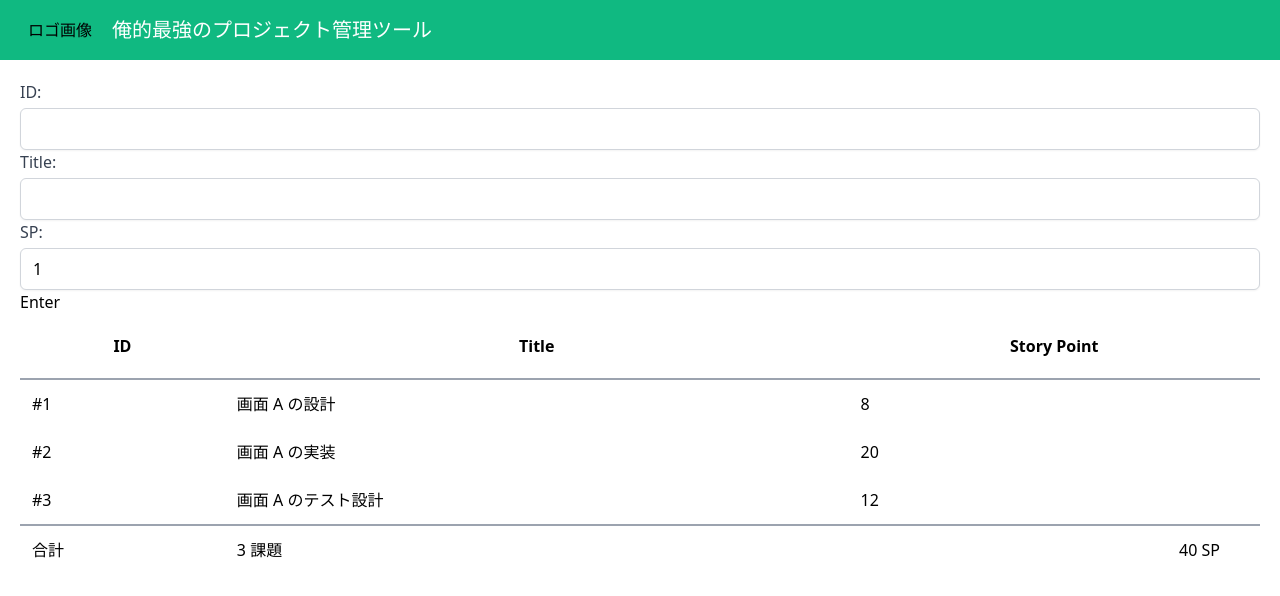
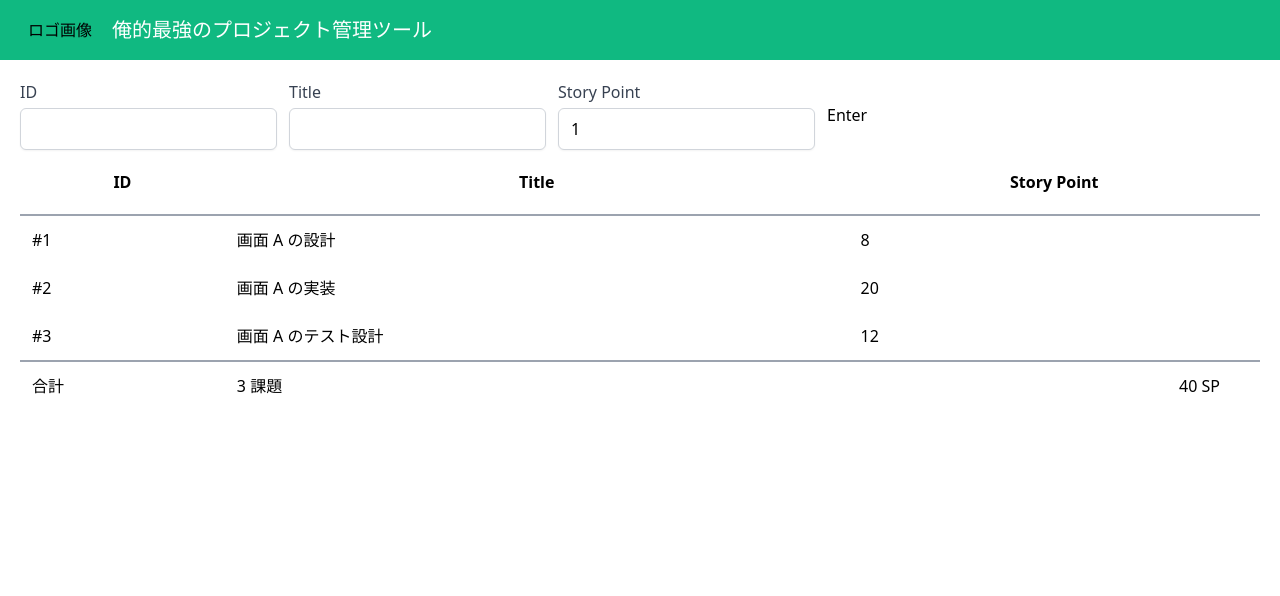
Before and after one commit to s-arikawa/pjm-tools, a Nuxt app: page /planning/product_backlog in a window 1280 px wide. Shown: the top 596 px of the page. Built offline with nearby package versions, Linux system fonts and the light colour scheme.

Commit message:
微調整

```diff
--- a/components/forms/InputForm.vue
+++ b/components/forms/InputForm.vue
@@ -4,10 +4,10 @@ const props = defineProps({label: String})
 <template>
   <label>
     <slot name="label">
-      <span class="text-gray-700">{{ `${label}:` }}</span>
+      <span class="text-gray-700">{{ label }}</span>
     </slot>
     <slot>
-      <MInputText />
+      <MInputText/>
     </slot>
   </label>
 </template>
--- a/pages/planning/product_backlog.vue
+++ b/pages/planning/product_backlog.vue
@@ -25,6 +25,7 @@ const sp = ref(1)
 </script>
 <template>
   <div>
+    <div class="flex items-center gap-3">
       <InputForm label="ID">
         <InputText v-model="id"/>
       </InputForm>
@@ -33,10 +34,9 @@ const sp = ref(1)
         <InputText v-model="title"/>
       </InputForm>
 
-    <InputForm label="SP">
+      <InputForm label="Story Point">
         <InputNumber v-model="sp"/>
       </InputForm>
-    <div>
       <button type="button" @click="addTask">Enter</button>
     </div>
 
```
Lines whose indentation alone changed are shown as unchanged.
